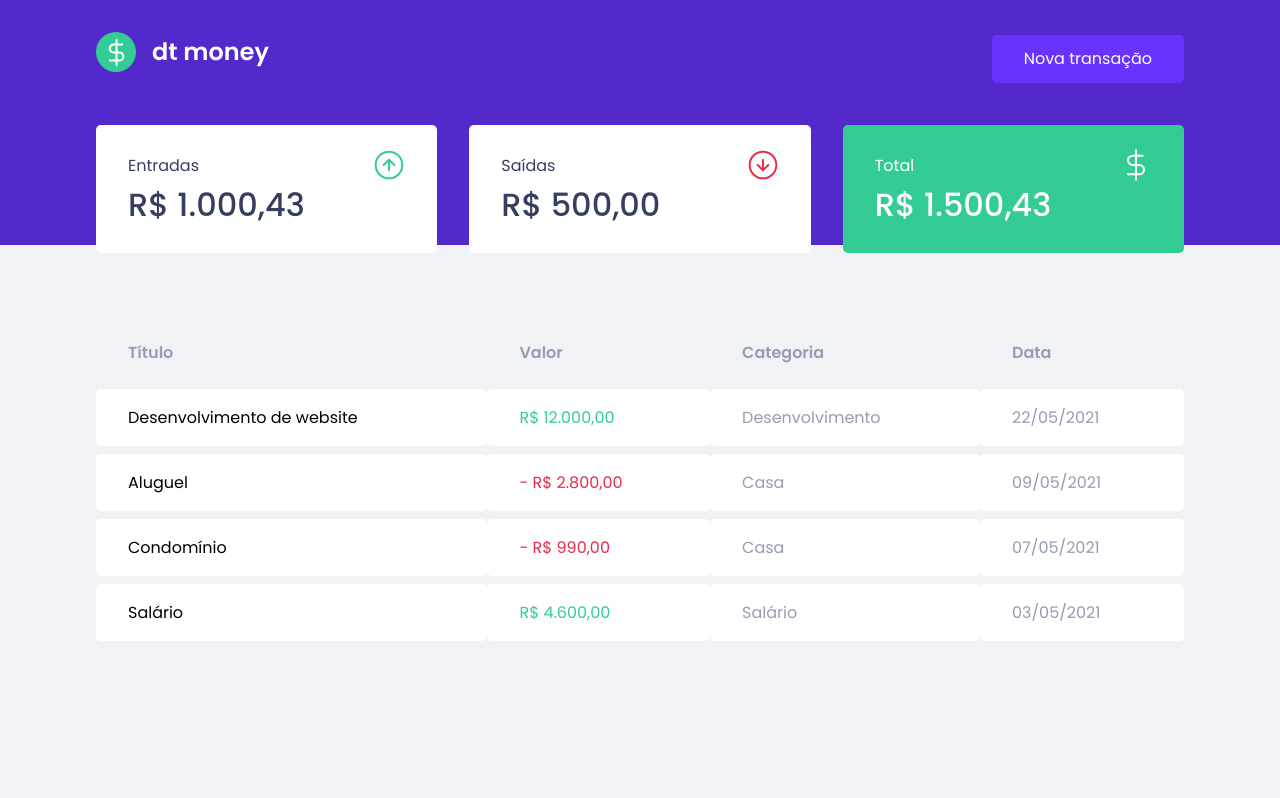
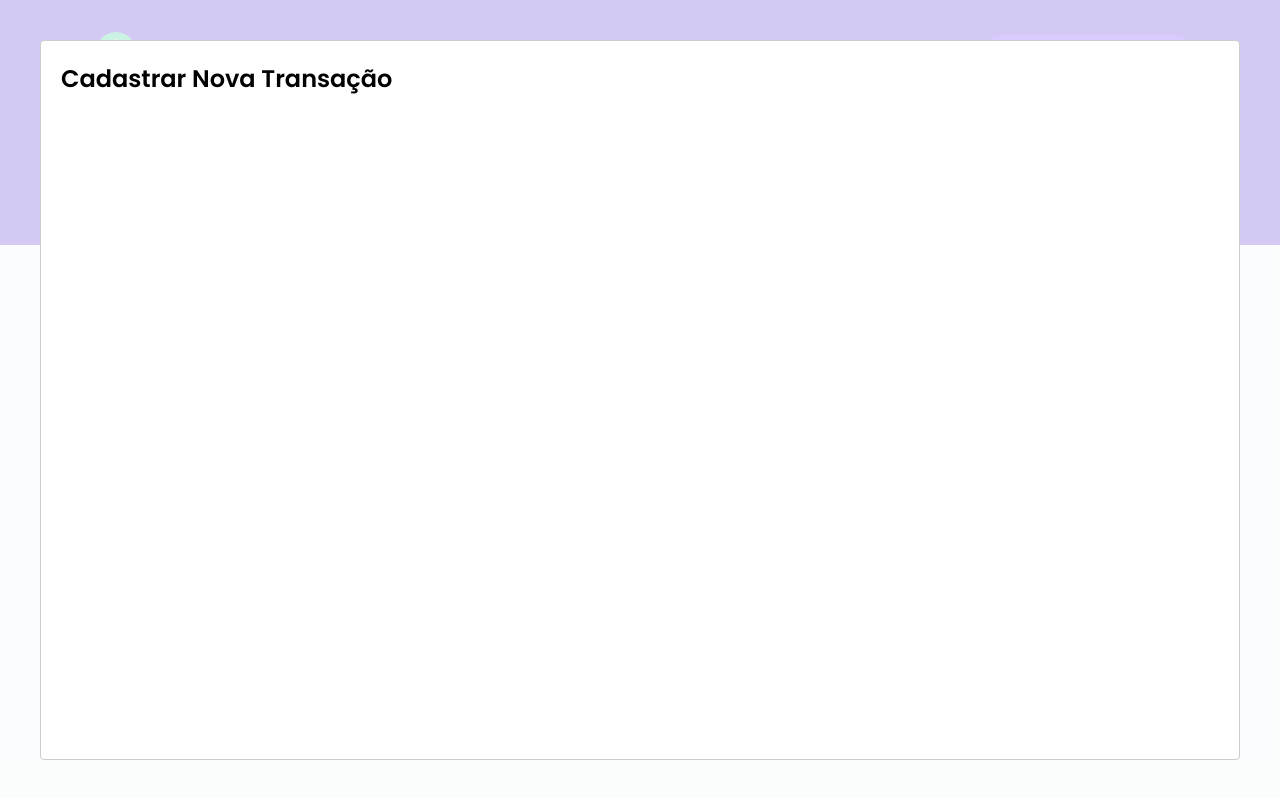
Before and after one commit to thayssn/ignite-dtmoney, a React (Create React App) app: page / in a window 1280 px wide. Both pictures are taken after a click on the button "Nova transação". Built offline with nearby package versions, Linux system fonts and the light colour scheme; no server answers; what miragejs would draw is missing.

Commit message:
Ignite ReactJS - Cap II Módulo 4 - Configurando modal de criação de transação

```diff
--- a/package.json
+++ b/package.json
@@ -13,6 +13,7 @@
     "axios": "^0.21.1",
     "react": "^17.0.2",
     "react-dom": "^17.0.2",
+    "react-modal": "^3.13.1",
     "react-scripts": "4.0.3",
     "styled-components": "^5.3.0",
     "typescript": "^4.2.4",
@@ -43,6 +44,7 @@
     ]
   },
   "devDependencies": {
+    "@types/react-modal": "^3.12.0",
     "@types/styled-components": "^5.1.9",
     "miragejs": "^0.1.41"
   }
--- a/src/App.tsx
+++ b/src/App.tsx
@@ -2,6 +2,8 @@ import { Dashboard } from './components/Dashboard';
 import { Header } from './components/Header';
 import {GlobalStyle} from './styles/global';
 import { createServer } from 'miragejs'
+import {NewTransactionModal} from './components/NewTransactionModal'
+import { useState } from 'react';
 
 createServer({
   routes() {
@@ -16,11 +18,24 @@ createServer({
 })
 
 export function App() {
+
+  const [ isNewTransactionModalOpen, setIsNewTransactionModalOpen ] = useState(false);
+
+
+  function handleOpenNewTransactionModal () {
+    setIsNewTransactionModalOpen(true)
+  }
+
+  function handleCloseNewTransactionModal () {
+      setIsNewTransactionModalOpen(false)
+  }
+
   return (
     <>
-      <GlobalStyle></GlobalStyle>
-      <Header></Header>
-      <Dashboard></Dashboard>
+      <GlobalStyle />
+      <Header onOpenNewTransactionModal={handleOpenNewTransactionModal} />
+      <Dashboard />
+      <NewTransactionModal isOpen={isNewTransactionModalOpen} onRequestClose={handleCloseNewTransactionModal} />
     </>
   );
 }
--- a/src/components/Header/index.tsx
+++ b/src/components/Header/index.tsx
@@ -1,14 +1,19 @@
 import logoImage from '../../assets/logo.svg';
 import { HeaderContainer, Content } from './styles'
 
-export function Header(){
+interface HeaderProps {
+    onOpenNewTransactionModal: () => void;
+}
+
+export function Header({ onOpenNewTransactionModal }: HeaderProps){
+
     return (
         <HeaderContainer>
             <Content>
                 <h1>
                     <img src={logoImage} alt="DTMoney"></img>
                 </h1>
-                <button>Nova transação</button>
+                <button onClick={onOpenNewTransactionModal}>Nova transação</button>
             </Content>
         </HeaderContainer>
     )
--- /dev/null
+++ b/src/components/NewTransactionModal/index.tsx
@@ -0,0 +1,17 @@
+import Modal from 'react-modal'
+
+Modal.setAppElement('#root');
+
+interface NewTransactionModalProps{
+    isOpen: boolean,
+    onRequestClose: () => void;
+}
+
+export function NewTransactionModal (props: NewTransactionModalProps) {
+
+    return (<Modal
+        isOpen={props.isOpen}
+        onRequestClose={props.onRequestClose}>
+            <h2>Cadastrar Nova Transação</h2>
+    </Modal>)
+}
--- a/src/components/TransactionsTable/index.tsx
+++ b/src/components/TransactionsTable/index.tsx
@@ -5,7 +5,7 @@ import { TransactionsTableContainer } from "./styles";
 export function TransactionsTable () {
 
     useEffect(() => {
-        api.get('transdactions')
+        api.get('transactions')
         .then(response => console.log(response.data))
         .catch(err => console.error(err.message));
     }, [])
```
Also changed, not shown: 1 other file (tests, documents, lock files or other folders).
